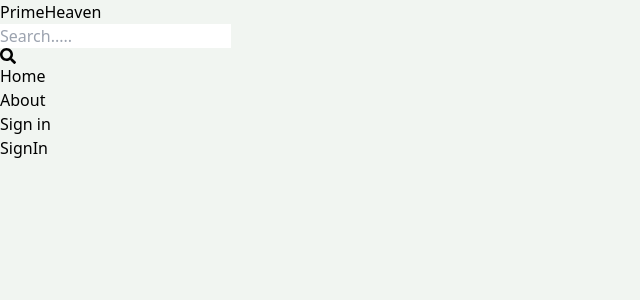
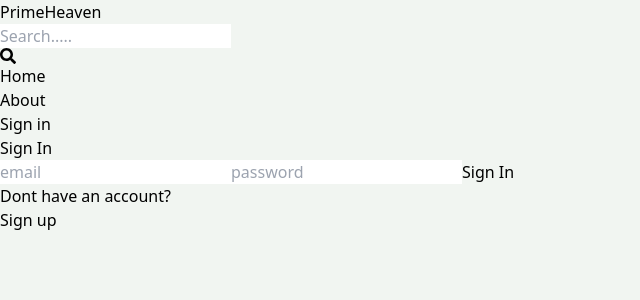
Before and after one commit to ZeenatFatima811/MERN-Real-Estate-Project, a React (Vite) app in the folder client/: page /sign-in in a window 1280 px wide. Shown: the top 300 px of the page, without its empty margins (0-640 px from the left). Built offline with nearby package versions, Linux system fonts and the light colour scheme.

Commit message:
complete sign in page functionality

```diff
--- a/client/src/pages/SignIn.jsx
+++ b/client/src/pages/SignIn.jsx
@@ -1,7 +1,76 @@
-import React from 'react'
+import { useState } from "react";
+import { Link, useNavigate } from "react-router-dom";
 
 export default function SignIn() {
+  const [formData, setFormData] = useState({});
+  const [error, setError] = useState(null);
+  const [loading, setLoading] = useState(false);
+  const navigate= useNavigate();
+  const handleChange = (e) => {
+    setFormData({
+      ...formData,
+      [e.target.id]: e.target.value,
+    });
+  };
+  const handleSubmit = async (e) => {
+    e.preventDefault();
+    try {
+      setLoading(true);
+      const res = await fetch("/api/auth/signin", {
+        method: "POST",
+        headers: {
+          "Content-Type": "application/json",
+        },
+        body: JSON.stringify(formData),
+      });
+      const data = await res.json();
+      if (data.success === false) {
+        setError(data.message);
+        return;
+      }
+      console.log(data);
+      setLoading(false);
+      setError(null);
+      navigate("/");
+    } catch (error) {
+      setError(error.message);
+    }finally {
+    setLoading(false);
+  }
+  };
+  console.log(formData);
   return (
-    <div>SignIn</div>
-  )
+    <div className="p-3 max-w-lg mx-auto">
+      <h1 className="text-3xl text-center font-semibold my-7">Sign In</h1>
+      <form onSubmit={handleSubmit} className="flex flex-col gap-4">
+        <input
+          type="email"
+          placeholder="email"
+          className="border p-3 rounded-lg "
+          id="email"
+          onChange={handleChange}
+        />
+        <input
+          type="password"
+          placeholder="password"
+          className="border p-3 rounded-lg "
+          id="password"
+          onChange={handleChange}
+        />
+        <button
+          disabled={loading}
+          className="bg-slate-700 text-white p-3 rounded-lg uppercase hover:opacity-95 disabled:opacity-80"
+        >
+          {loading ? "Loading" : "Sign In"}
+        </button>
+      </form>
+      <div className="flex gap-2 mt-5">
+        <p>Dont have an account?</p>
+        <Link to={"/sign-up"}>
+          <span className="text-blue-700">Sign up</span>
+        </Link>
+      </div>
+      {error && <p className="text-red-500 mt-5">{error}</p>}
+    </div>
+  );
 }
--- a/client/src/pages/SignUp.jsx
+++ b/client/src/pages/SignUp.jsx
@@ -67,7 +67,7 @@
           disabled={loading}
           className="bg-slate-700 text-white p-3 rounded-lg uppercase hover:opacity-95 disabled:opacity-80"
         >
-          {loading ? "Loading" : "Signup"}
+          {loading ? "Loading" : "Sign up"}
         </button>
       </form>
       <div className="flex gap-2 mt-5">
```
